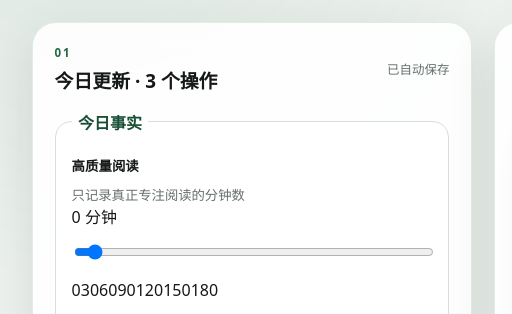
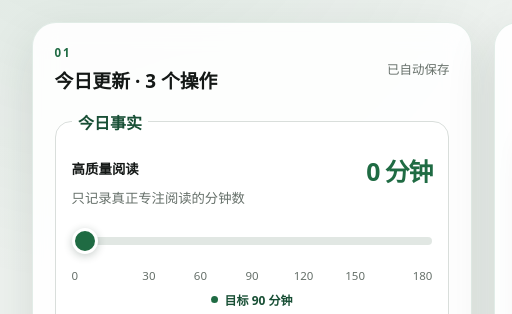
Before and after one commit to Maoxin1/mantou-checklist, a website: page index.html in a window 1280 px wide. Shown: the part 159-473 px from the top of the page, 0-512 px from the left. Drawn offline with Linux system fonts and the light colour scheme.

Commit message:
style: add reading slider visuals

```diff
--- a/styles.css
+++ b/styles.css
@@ -572,3 +572,153 @@ select:focus {
     transition: none !important;
   }
 }
+
+
+/* Reading slider · V2.1 */
+.reading-slider-group {
+  margin-top: 0.35rem;
+  padding: 0.15rem 0 0.3rem;
+}
+
+.reading-slider-header {
+  display: flex;
+  align-items: flex-start;
+  justify-content: space-between;
+  gap: 1rem;
+}
+
+.reading-slider-header label {
+  min-width: 0;
+  margin: 0;
+}
+
+.reading-slider-header label > span {
+  display: block;
+}
+
+.reading-slider-value {
+  flex: 0 0 auto;
+  color: var(--green);
+  font-size: 1.55rem;
+  font-weight: 900;
+  letter-spacing: -0.04em;
+  line-height: 1.1;
+  white-space: nowrap;
+}
+
+input.reading-slider {
+  --reading-progress: 0%;
+  width: 100%;
+  min-height: 48px;
+  margin: 0.65rem 0 0;
+  padding: 0;
+  border: 0;
+  border-radius: 0;
+  background: transparent;
+  box-shadow: none;
+  appearance: none;
+  cursor: pointer;
+  touch-action: pan-y;
+}
+
+input.reading-slider:focus {
+  border: 0;
+  box-shadow: none;
+  outline: 3px solid rgba(31, 107, 67, 0.14);
+  outline-offset: 4px;
+}
+
+input.reading-slider::-webkit-slider-runnable-track {
+  height: 8px;
+  border-radius: 999px;
+  background: linear-gradient(
+    to right,
+    var(--green) 0 var(--reading-progress),
+    #e1e7e3 var(--reading-progress) 100%
+  );
+}
+
+input.reading-slider::-webkit-slider-thumb {
+  width: 26px;
+  height: 26px;
+  margin-top: -9px;
+  border: 3px solid white;
+  border-radius: 50%;
+  background: var(--green);
+  box-shadow: 0 2px 8px rgba(24, 50, 37, 0.24);
+  appearance: none;
+}
+
+input.reading-slider::-moz-range-track {
+  height: 8px;
+  border-radius: 999px;
+  background: #e1e7e3;
+}
+
+input.reading-slider::-moz-range-progress {
+  height: 8px;
+  border-radius: 999px;
+  background: var(--green);
+}
+
+input.reading-slider::-moz-range-thumb {
+  width: 22px;
+  height: 22px;
+  border: 3px solid white;
+  border-radius: 50%;
+  background: var(--green);
+  box-shadow: 0 2px 8px rgba(24, 50, 37, 0.24);
+}
+
+.reading-slider-scale {
+  display: grid;
+  grid-template-columns: repeat(7, 1fr);
+  margin-top: -0.1rem;
+  color: var(--muted);
+  font-size: 0.72rem;
+  font-variant-numeric: tabular-nums;
+}
+
+.reading-slider-scale span {
+  text-align: center;
+}
+
+.reading-slider-scale span:first-child {
+  text-align: left;
+}
+
+.reading-slider-scale span:last-child {
+  text-align: right;
+}
+
+.reading-target-note {
+  display: flex;
+  align-items: center;
+  justify-content: center;
+  gap: 0.38rem;
+  margin: 0.45rem 0 0;
+  color: var(--green-dark);
+  font-size: 0.75rem;
+  font-weight: 700;
+}
+
+.reading-target-note > span {
+  width: 7px;
+  height: 7px;
+  border-radius: 50%;
+  background: var(--green);
+}
+
+@media (max-width: 520px) {
+  .reading-slider-header {
+    gap: 0.7rem;
+  }
+
+  .reading-slider-value {
+    font-size: 1.35rem;
+  }
+
+  .reading-slider-scale {
+    font-size: 0.68rem;
+  }
+}
```
